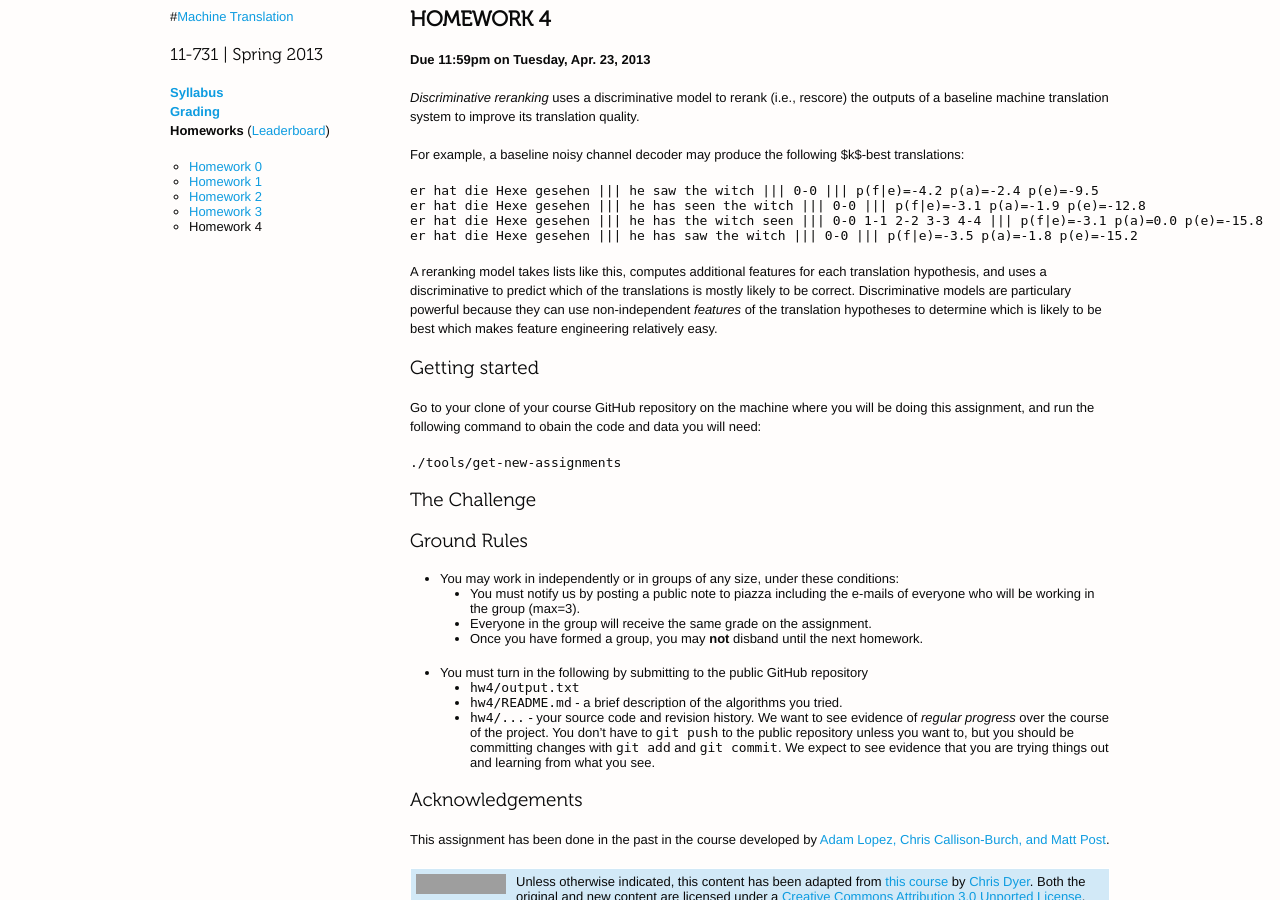
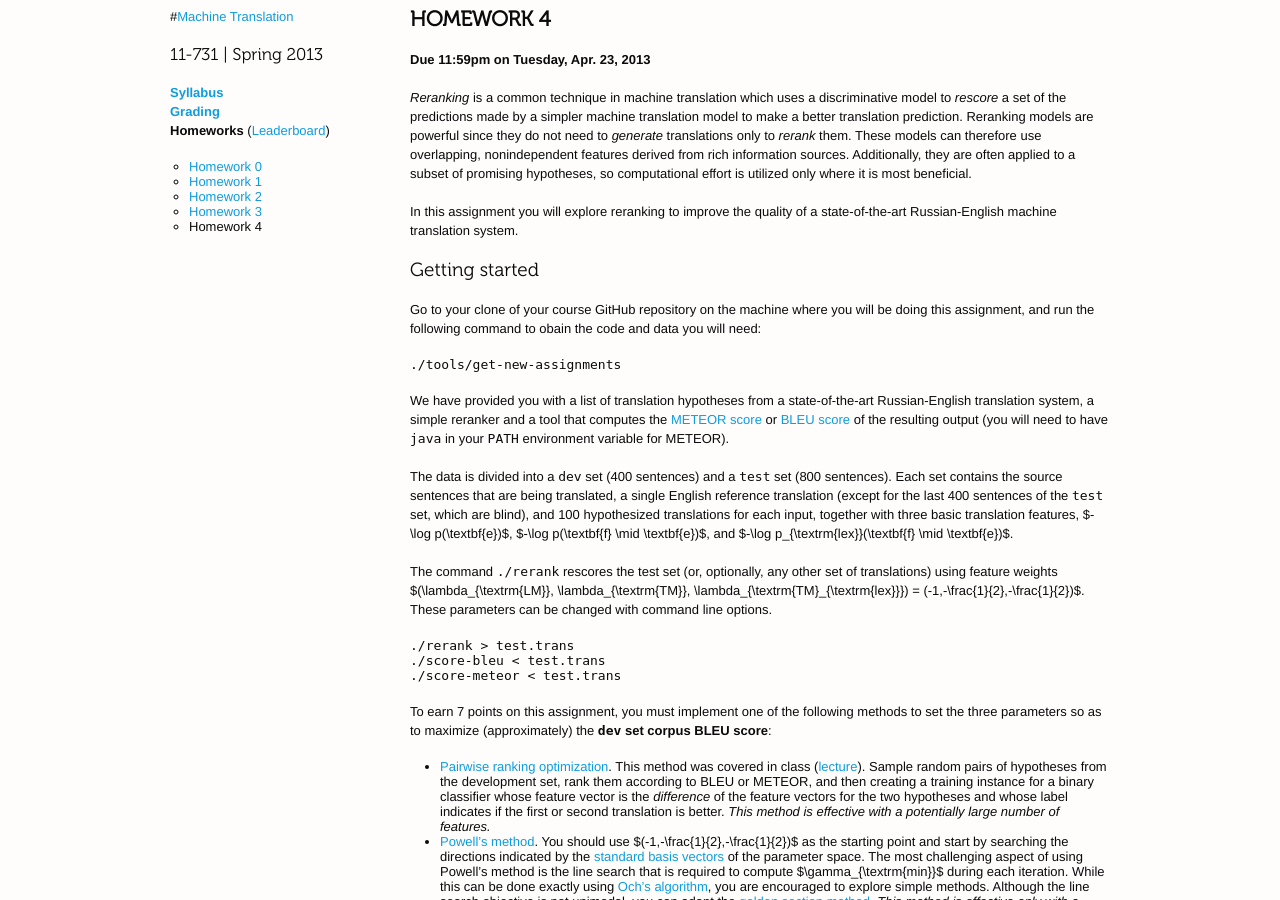
Before and after one commit to redpony/cmu-mt-11731, a Jekyll site: the page built from hw4.md, in a window 1280 px wide and 900 px high. Built offline with Jekyll 4.4.1, drawn with Linux system fonts in a browser that asks for light colours; some of the changed text lies outside the part shown; grey boxes are pictures that could not be loaded.

Commit message:
hw4 posted

```diff
--- a/hw4.md
+++ b/hw4.md
@@ -6,16 +6,9 @@ title: Homework 4
 
 **Due 11:59pm on Tuesday, Apr. 23, 2013**
 
-*Discriminative reranking* uses a discriminative model to rerank (i.e., rescore) the outputs of a baseline machine translation system to improve its translation quality.
+*Reranking* is a common technique in machine translation which uses a discriminative model to *rescore* a set of the predictions made by a simpler machine translation model to make a better translation prediction. Reranking models are powerful since they do not need to *generate* translations only to *rerank* them. These models can therefore use overlapping, nonindependent features derived from rich information sources. Additionally, they are often applied to a subset of promising hypotheses, so computational effort is utilized only where it is most beneficial.
 
-For example, a baseline noisy channel decoder may produce the following $k$-best translations:
-
-    er hat die Hexe gesehen ||| he saw the witch ||| 0-0 ||| p(f|e)=-4.2 p(a)=-2.4 p(e)=-9.5
-    er hat die Hexe gesehen ||| he has seen the witch ||| 0-0 ||| p(f|e)=-3.1 p(a)=-1.9 p(e)=-12.8
-    er hat die Hexe gesehen ||| he has the witch seen ||| 0-0 1-1 2-2 3-3 4-4 ||| p(f|e)=-3.1 p(a)=0.0 p(e)=-15.8
-    er hat die Hexe gesehen ||| he has saw the witch ||| 0-0 ||| p(f|e)=-3.5 p(a)=-1.8 p(e)=-15.2
-
-A reranking model takes lists like this, computes additional features for each translation hypothesis, and uses a discriminative to predict which of the translations is mostly likely to be correct. Discriminative models are particulary powerful because they can use non-independent *features* of the translation hypotheses to determine which is likely to be best which makes feature engineering relatively easy.
+In this assignment you will explore reranking to improve the quality of a state-of-the-art Russian-English machine translation system.
 
 ## Getting started
 
@@ -23,11 +16,42 @@ Go to your clone of your course GitHub repository on the machine where you will
 
     ./tools/get-new-assignments
 
+We have provided you with a list of translation hypotheses from a state-of-the-art Russian-English translation system, a simple reranker and a tool that computes the [METEOR score](http://www.cs.cmu.edu/~alavie/METEOR/) or [BLEU score](http://acl.ldc.upenn.edu/P/P02/P02-1040.pdf) of the resulting output (you will need to have `java` in your `PATH` environment variable for METEOR).
+
+The data is divided into a `dev` set (400 sentences) and a `test` set (800 sentences). Each set contains the source sentences that are being translated, a single English reference translation (except for the last 400 sentences of the `test` set, which are blind), and 100 hypothesized translations for each input, together with three basic translation features, $-\log p(\textbf{e})$, $-\log p(\textbf{f} \mid \textbf{e})$, and $-\log p_{\textrm{lex}}(\textbf{f} \mid \textbf{e})$.
+
+The command `./rerank` rescores the test set (or, optionally, any other set of translations) using feature weights $(\lambda_{\textrm{LM}}, \lambda_{\textrm{TM}}, \lambda_{\textrm{TM}_{\textrm{lex}}}) = (-1,-\frac{1}{2},-\frac{1}{2})$. These parameters can be changed with command line options.
+
+    ./rerank > test.trans
+    ./score-bleu < test.trans
+    ./score-meteor < test.trans
+
+To earn 7 points on this assignment, you must implement one of the following methods to set the three parameters so as to maximize (approximately) the **`dev` set corpus BLEU score**:
+
+ * [Pairwise ranking optimization](http://www.aclweb.org/anthology-new/D/D11/D11-1125.pdf). This method was covered in class ([lecture](slides/11.disc1.pdf)). Sample random pairs of hypotheses from the development set, rank them according to BLEU or METEOR, and then creating a training instance for a binary classifier whose feature vector is the *difference* of the feature vectors for the two hypotheses and whose label indicates if the first or second translation is better. *This method is effective with a potentially large number of features.*
+ * [Powell's method](http://math.fullerton.edu/mathews/n2003/PowellMethodMod.html). You should use $(-1,-\frac{1}{2},-\frac{1}{2})$ as the starting point and start by searching the directions indicated by the [standard basis vectors](http://en.wikipedia.org/wiki/Standard_basis) of the parameter space. The most challenging aspect of using Powell's method is the line search that is required to compute $\gamma_{\textrm{min}}$ during each iteration. While this can be done exactly using [Och's algorithm](http://acl.ldc.upenn.edu/acl2003/main/pdfs/Och.pdf), you are encouraged to explore simple methods. Although the line search objective is not unimodal, you can adapt the [golden section method](http://en.wikipedia.org/wiki/Golden_section_search). *This method is effective only with a small number of features.*
+
 ## The Challenge
+
+Improving machine translation with reranking requires *informative features* and *an effective learning algorithm* to set model parameters to optimize a *reliable measure of translation quality*. Your task for this assignment is to **improve translation quality on the blind test set as much as possible** (where translation quality will be measured by METEOR) by working on **any or all of these subcomponents**.
+
+Here are some ideas:
+
+ * (Features) Add a feature that counts the number of target words to counter the bias that $n$-gram language models have for shorter outputs.
+ * (Features) Add a feature that counts the number of words that appear to be untranslated.
+ * (Features) Learn translation a lexical translation model to generate more translation features from [this word aligned Russian-English parallel corpus](http://www.ark.cs.cmu.edu/cdyer/train.ru-en.align.gz).
+ * (Features) Use data from the United Nations to build an even bigger (and maybe better) translation model ([slides](http://www.lrec-conf.org/proceedings/lrec2010/slides/686.pdf))
+ * (Features) Use a syntactic language model ([paper](http://cs.brown.edu/research/pubs/pdfs/2003/Charniak-2003-SBL.pdf))
+ * (Features) Use source side context ([paper](http://aclweb.org/anthology-new/W/W08/W08-0302.pdf) and [paper](http://www.aclweb.org/anthology-new/D/D09/D09-1022.pdf))
+ * (Features) Use [Brown clusters](http://acl.ldc.upenn.edu/J/J92/J92-4003.pdf) in [English](http://www.ark.cs.cmu.edu/cdyer/en-c600.gz) and/or [Russian](http://www.ark.cs.cmu.edu/cdyer/ru-c600.gz) to formulate features ([paper](http://www.iro.umontreal.ca/~lisa/pointeurs/turian-wordrepresentations-acl10.pdf))
+ * (Learning) Use feature selection to identify promising features without overfitting ([paper](http://www.aclweb.org/anthology-new/J/J05/J05-1003.pdf))
+ * (Learning) Look at the extent to which each hypothesis in the list agrees with other translations in the list ([minimizing the Bayes' risk](http://acl.ldc.upenn.edu/hlt-naacl2004/main/pdf/60_Paper.pdf) of the selection under a user-defined loss function)
+ * (Learning) Use a nonlinear decision rule ([paper](http://acl.ldc.upenn.edu/W/W07/W07-0710.pdf)).
+ * (Evaluation) Use the classifier you developed in [Homework 2](hw2.html) in conjunction with *pairwise ranking optimization* to create better training pairs than BLEU or METEOR creates.
 
 ## Ground Rules
 
- * You may work in independently or in groups of any size, under these conditions:
+ * You may work in independently or in groups, under these conditions:
     * You must notify us by posting a public note to piazza including the e-mails of everyone who will be working in the group (max=3).
     * Everyone in the group will receive the same grade on the assignment.
     * Once you have formed a group, you may **not** disband until the next homework.
@@ -37,6 +61,9 @@ Go to your clone of your course GitHub repository on the machine where you will
     * `hw4/README.md` - a brief description of the algorithms you tried.
     * `hw4/...` - your source code and revision history. We want to see evidence of *regular progress* over the course of the project. You don't have to `git push` to the public repository unless you want to, but you should be committing changes with `git add` and `git commit`. We expect to see evidence that you are trying things out and learning from what you see.
 
+ * You may only use data or code resources other than the ones we provided they are made available to everyone in the class and announced at least one week before the deadline by a post to Piazza.
+ * There are a few things that are off limits: existing tools for reranking $k$-best lists for machine translation or translation systems (your output **must** be one of the 100 hypotheses we have provided). If you have questions, please ask us.
+
 ## Acknowledgements
 
 This assignment has been done in the past in the course developed by [Adam Lopez, Chris Callison-Burch, and Matt Post](http://mt-class.org/hw4.html).
```
